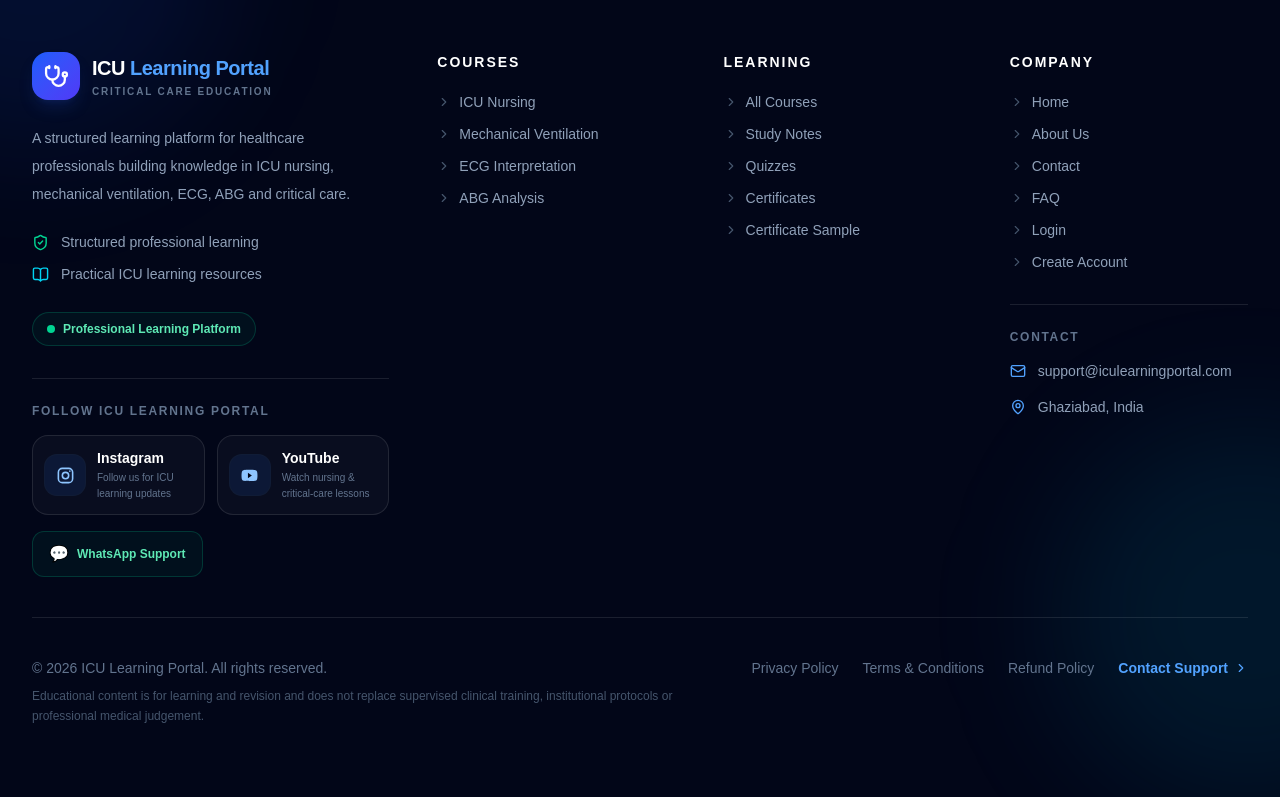
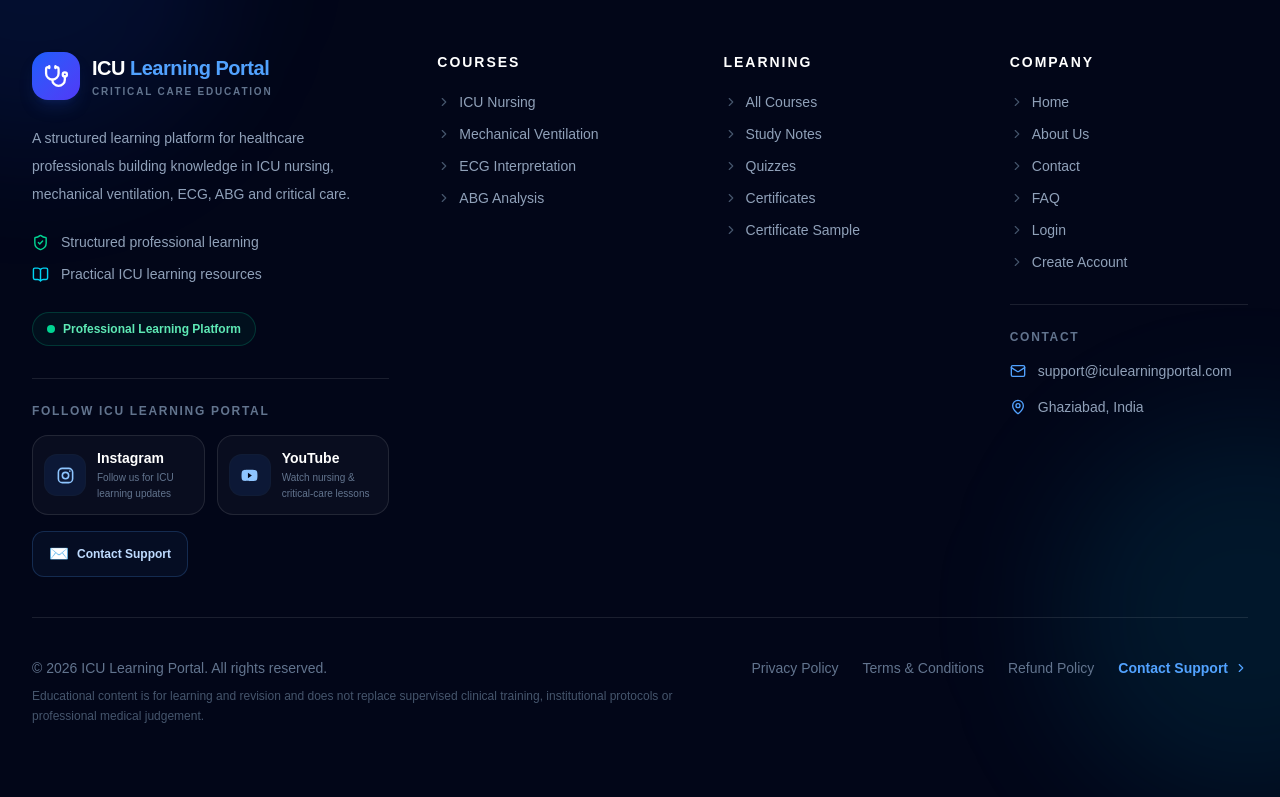
Before and after one commit to dubeyavinash557-sudo/icu-learning-portal, a Next.js app in the folder client/: page /certificate-sample in a window 1280 px wide. Shown: the part 2000-2797 px from the top of the page. Built offline with nearby package versions, Linux system fonts and the light colour scheme; no server answers.

Commit message:
remove personal contact details from public support

```diff
--- a/client/app/dashboard/page.tsx
+++ b/client/app/dashboard/page.tsx
@@ -14,7 +14,6 @@ import {
   Crown,
   GraduationCap,
   LogOut,
-  MessageCircle,
   ShieldCheck,
   Sparkles,
   Target,
@@ -27,27 +26,6 @@ import { auth, signOut } from "@/auth";
 import prisma from "@/lib/prisma";
 
 export const dynamic = "force-dynamic";
-
-const whatsappNumber = "918177084179";
-
-const whatsappMessage = encodeURIComponent(
-  [
-    "Hello ICU Learning Portal Support,",
-    "",
-    "I need help with:",
-    "",
-    "Issue:",
-    "",
-    "Course/Page:",
-    "",
-    "Registered Email:",
-    "",
-    "Thank you.",
-  ].join("\n")
-);
-
-const whatsappUrl =
-  `https://wa.me/${whatsappNumber}?text=${whatsappMessage}`;
 
 function calculatePercent(
   completed: number,
@@ -442,15 +420,13 @@ export default async function DashboardPage() {
                 My Profile
               </Link>
 
-              <a
-                href={whatsappUrl}
-                target="_blank"
-                rel="noopener noreferrer"
-                className="inline-flex items-center justify-center gap-2 rounded-xl border border-emerald-200 bg-emerald-50 px-4 py-3 text-sm font-black text-emerald-700 transition hover:-translate-y-0.5 hover:bg-emerald-100"
+              <Link
+                href="/contact"
+                className="inline-flex items-center justify-center gap-2 rounded-xl border border-blue-100 bg-blue-50 px-4 py-3 text-sm font-black text-blue-700 transition hover:-translate-y-0.5 hover:bg-blue-100"
               >
-                <MessageCircle size={17} />
-                WhatsApp
-              </a>
+                <CircleHelp size={17} />
+                Contact Support
+              </Link>
 
               <Link
                 href="/contact"
@@ -1049,31 +1025,29 @@ export default async function DashboardPage() {
 
               <div className="space-y-3 p-6">
 
-                <a
-                  href={whatsappUrl}
-                  target="_blank"
-                  rel="noopener noreferrer"
-                  className="group flex items-center gap-3 rounded-2xl border border-emerald-100 bg-emerald-50/70 p-3.5 transition hover:bg-emerald-50"
+                <Link
+                  href="/contact"
+                  className="group flex items-center gap-3 rounded-2xl border border-blue-100 bg-blue-50/60 p-3.5 transition hover:bg-blue-50"
                 >
-                  <span className="flex h-10 w-10 items-center justify-center rounded-xl bg-white text-emerald-600 shadow-sm">
-                    <MessageCircle size={19} />
+                  <span className="flex h-10 w-10 items-center justify-center rounded-xl bg-white text-blue-600 shadow-sm">
+                    <CircleHelp size={19} />
                   </span>
 
                   <span className="min-w-0 flex-1">
                     <span className="block text-sm font-black text-slate-900">
-                      WhatsApp Support
+                      Contact Support
                     </span>
 
                     <span className="mt-0.5 block text-xs text-slate-500">
-                      Chat with student support
+                      Contact the ICU Learning Portal support team
                     </span>
                   </span>
 
                   <ArrowRight
                     size={16}
-                    className="text-emerald-300 group-hover:text-emerald-600"
+                    className="text-blue-300 group-hover:text-blue-600"
                   />
-                </a>
+                </Link>
 
                 <Link
                   href="/contact"
--- a/client/app/refund/page.tsx
+++ b/client/app/refund/page.tsx
@@ -85,7 +85,7 @@ export default function RefundPage() {
           {
             title: "Support and grievance contact",
             paragraphs: [
-              "For refund, cancellation, payment or course-access questions, contact support@iculearningportal.com or call +91 8177084179. You can also use the Contact page. Please include enough transaction information for us to locate the payment, but never include passwords, OTPs or full card details.",
+              "For refund, cancellation, payment or course-access questions, contact support@iculearningportal.com or use the Contact page. Please include enough transaction information for us to locate the payment, but never include passwords, OTPs or full card details.",
               "Before production launch, the site owner should ensure that the legal business name, principal business address and any legally required grievance or designated contact details are published consistently across the website and checkout experience.",
             ],
           },
--- a/client/components/Footer.tsx
+++ b/client/components/Footer.tsx
@@ -6,7 +6,6 @@ import {
   GraduationCap,
   Mail,
   MapPin,
-  Phone,
   ShieldCheck,
   Stethoscope,
 } from "lucide-react";
@@ -189,19 +188,6 @@ const legalLinks = [
 ];
 
 /* =========================================================
-   WHATSAPP SUPPORT
-========================================================= */
-
-const whatsappNumber = "918177084179";
-
-const whatsappMessage = encodeURIComponent(
-  "Hello ICU Learning Portal Support,\n\nI need help with:\n\nIssue:\n\nCourse/Page:\n\nRegistered Email:\n\nThank you."
-);
-
-const whatsappUrl =
-  `https://wa.me/${whatsappNumber}?text=${whatsappMessage}`;
-
-/* =========================================================
    FOOTER
 ========================================================= */
 
@@ -381,24 +367,19 @@ export default function Footer() {
               </div>
             </div>
 
-            {/* =================================================
-                WHATSAPP
-            ================================================= */}
-            <a
-              href={whatsappUrl}
-              target="_blank"
-              rel="noopener noreferrer"
-              className="mt-4 inline-flex items-center gap-2 rounded-xl border border-emerald-400/20 bg-emerald-400/5 px-4 py-2.5 text-xs font-black text-emerald-300 transition hover:bg-emerald-400/10"
+            <Link
+              href="/contact"
+              className="mt-4 inline-flex items-center gap-2 rounded-xl border border-blue-400/20 bg-blue-400/5 px-4 py-2.5 text-xs font-black text-blue-200 transition hover:bg-blue-400/10"
             >
               <span
                 aria-hidden="true"
                 className="text-base"
               >
-                💬
+                ✉️
               </span>
 
-              WhatsApp Support
-            </a>
+              Contact Support
+            </Link>
 
           </div>
 
--- a/client/components/course/BuyNowButton.tsx
+++ b/client/components/course/BuyNowButton.tsx
@@ -658,17 +658,12 @@ export default function BuyNowButton({
               {error}
             </p>
 
-            <a
-              href={`https://wa.me/918177084179?text=${encodeURIComponent(
-                "Hello ICU Learning Portal Support, I had a payment issue. Please help me check my payment status. Course: " +
-                  courseTitle
-              )}`}
-              target="_blank"
-              rel="noopener noreferrer"
-              className="mt-3 inline-flex items-center rounded-xl bg-emerald-600 px-4 py-2 text-xs font-black text-white transition hover:bg-emerald-700"
+            <Link
+              href="/contact"
+              className="mt-3 inline-flex items-center rounded-xl bg-blue-700 px-4 py-2 text-xs font-black text-white transition hover:bg-blue-800"
             >
-              Contact Support on WhatsApp
-            </a>
+              Contact Support
+            </Link>
 
           </div>
         )}
--- a/client/components/layout/Navbar.tsx
+++ b/client/components/layout/Navbar.tsx
@@ -16,15 +16,6 @@ import {
 } from "lucide-react";
 
 import { auth, signOut } from "@/auth";
-
-const whatsappNumber = "918177084179";
-
-const whatsappMessage = encodeURIComponent(
-  "Hello ICU Learning Portal Support,\n\nI need help with:\n\nIssue:\n\nCourse/Page:\n\nRegistered Email:\n\nThank you."
-);
-
-const whatsappUrl =
-  `https://wa.me/${whatsappNumber}?text=${whatsappMessage}`;
 
 const publicNavigation = [
   {
@@ -163,16 +154,14 @@ export default async function Navbar() {
                 SUPPORT ACTIONS
             ================================================== */}
 
-            <a
-              href={whatsappUrl}
-              target="_blank"
-              rel="noopener noreferrer"
-              className="inline-flex items-center gap-1.5 rounded-xl border border-emerald-200 bg-emerald-50 px-3 py-2.5 text-xs font-black text-emerald-700 transition hover:border-emerald-300 hover:bg-emerald-100"
-              aria-label="Chat with ICU Learning Portal support on WhatsApp"
+            <Link
+              href="/contact"
+              className="inline-flex items-center gap-1.5 rounded-xl border border-blue-200 bg-blue-50 px-3 py-2.5 text-xs font-black text-blue-700 transition hover:border-blue-300 hover:bg-blue-100"
+              aria-label="Contact ICU Learning Portal support"
             >
               <MessageCircle size={15} />
-              WhatsApp
-            </a>
+              Support
+            </Link>
 
             <Link
               href="/contact"
@@ -467,23 +456,11 @@ export default async function Navbar() {
                   Support
                 </p>
 
-                <a
-                  href={whatsappUrl}
-                  target="_blank"
-                  rel="noopener noreferrer"
-                  className="flex items-center gap-3 rounded-xl px-3 py-3 text-sm font-bold text-emerald-700 transition hover:bg-emerald-50"
-                >
-                  <span className="flex h-8 w-8 items-center justify-center rounded-lg bg-emerald-50 text-emerald-600">
-                    <MessageCircle size={16} />
-                  </span>
-
-                  WhatsApp Support
-
-                  <ArrowRight
-                    size={14}
-                    className="ml-auto text-emerald-300"
-                  />
-                </a>
+                <MobileAccountLink
+                  href="/contact"
+                  icon={<MessageCircle size={16} />}
+                  label="Contact Support"
+                />
 
                 <MobileAccountLink
                   href="/contact"
```
Also changed, not shown: client/app/api/auth/forgot-password/route.ts (+2 -8 lines).
